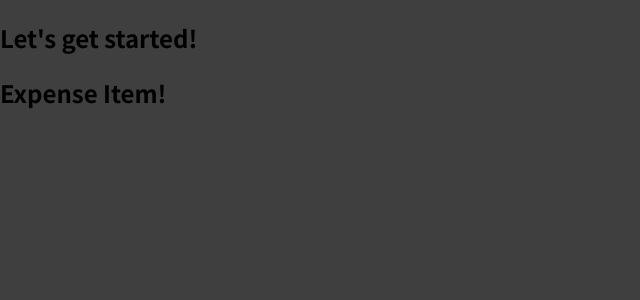
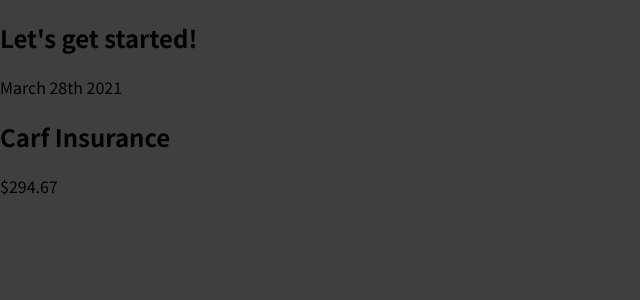
Before and after one commit to jaytula/react-complete-guide-v2, a React (Create React App) app in the folder react-basics/: page / in a window 1280 px wide. Shown: the top 300 px of the page, without its empty margins (0-640 px from the left). Built offline with nearby package versions, Linux system fonts and the light colour scheme.

Commit message:
33. Writing More Complex JSX Code

```diff
--- a/react-basics/src/components/ExpenseItem.tsx
+++ b/react-basics/src/components/ExpenseItem.tsx
@@ -1,5 +1,13 @@
 function ExpenseItem() {
-  return <h2>Expense Item!</h2>;
+  return (
+    <div>
+      <div>March 28th 2021</div>
+      <div>
+        <h2>Carf Insurance</h2>
+        <div>$294.67</div>
+      </div>
+    </div>
+  );
 }
 
 export default ExpenseItem;
```
